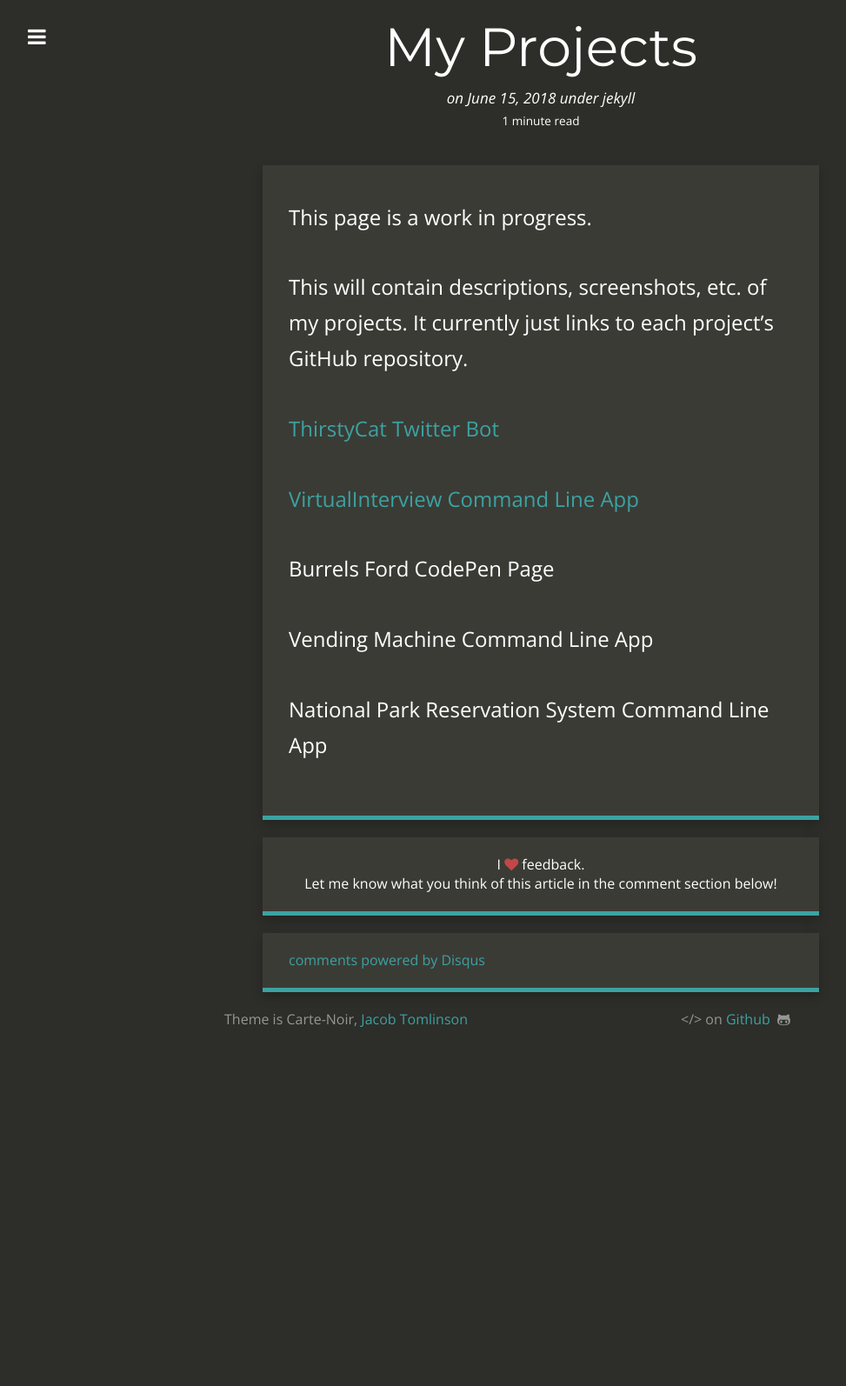
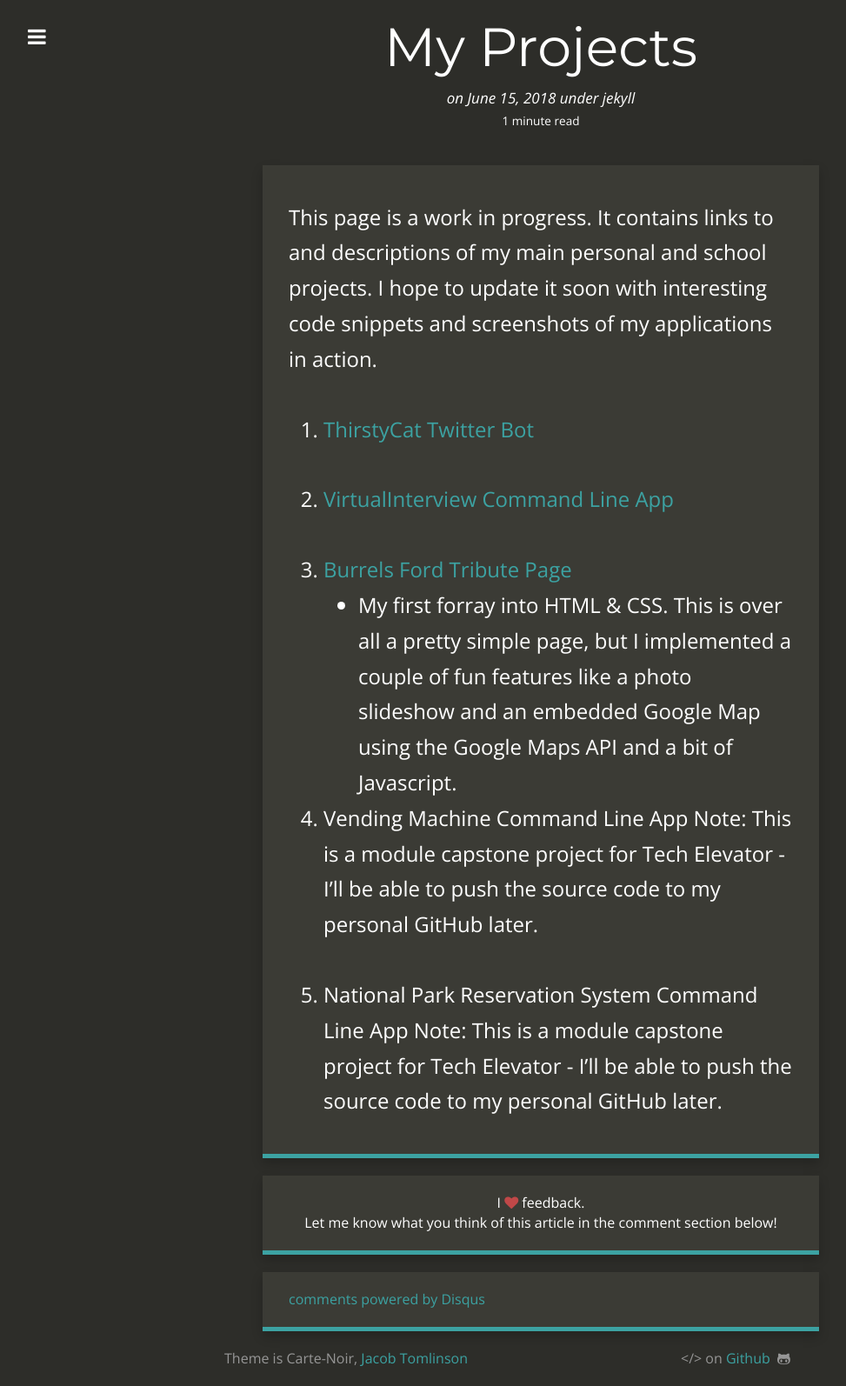
Before and after one commit to timothy-johnston/timothy-johnston.github.io, a Jekyll site: the page built from _posts/2018-07-15-my-portfolio.markdown, in a window 1280 px wide. Shown: the whole page at 87% size, without its empty margins (18-991 px from the left). Built offline with Jekyll 4.4.1, drawn with Linux system fonts in a browser that asks for light colours; nearby versions of some CDN libraries; comment, search, counter and statistics services are not loaded; before the commit the page ends 1204 px from its top, so only the background shows below that.

Commit message:
added burrells ford trib page description

```diff
--- a/_posts/2018-07-15-my-portfolio.markdown
+++ b/_posts/2018-07-15-my-portfolio.markdown
@@ -5,23 +5,24 @@ date:   2018-06-15 15:45:42 -0400
 categories: jekyll update
 ---
 
-This page is a work in progress.
+This page is a work in progress. It contains links to and descriptions of my main personal and school projects. I hope to update it soon with interesting code snippets and screenshots of my applications in action.
 
-This will contain descriptions, screenshots, etc. of my projects. It currently just links to each project's GitHub repository.
-
-[ThirstyCat Twitter Bot][thirsty-cat-github]
+1. [ThirstyCat Twitter Bot][thirsty-cat-github]
 
 
 
-[VirtualInterview Command Line App][virtual-interview-github]
+2. [VirtualInterview Command Line App][virtual-interview-github]
 
-Burrels Ford CodePen Page
+3. [Burrels Ford Tribute Page][burrells-ford]
+* My first forray into HTML & CSS. This is over all a pretty simple page, but I implemented a couple of fun features like a photo slideshow and an embedded Google Map using the Google Maps API and a bit of Javascript.
 
-Vending Machine Command Line App
+4. Vending Machine Command Line App
+Note: This is a module capstone project for Tech Elevator - I'll be able to push the source code to my personal GitHub later.
 
-National Park Reservation System Command Line App
-
+5. National Park Reservation System Command Line App
+Note: This is a module capstone project for Tech Elevator - I'll be able to push the source code to my personal GitHub later.
 
 
 [thirsty-cat-github]:https://github.com/timothy-johnston/ThirstyCat
 [virtual-interview-github]:https://github.com/timothy-johnston/VirtualInterview
+[burrells-ford]:https://codepen.io/tedwardj11/full/ELNoYK/
```
Also changed, not shown: 1 other file.
